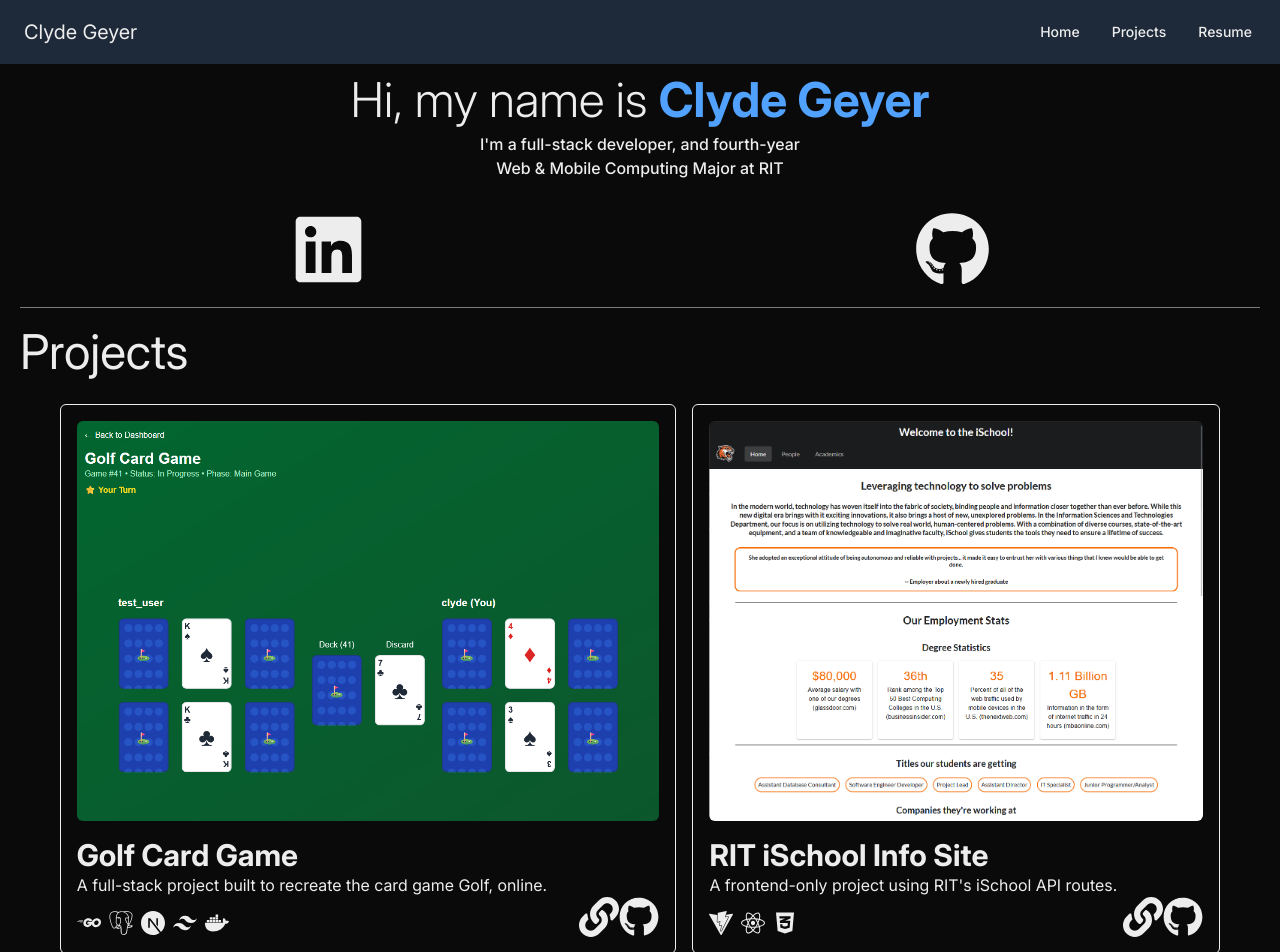
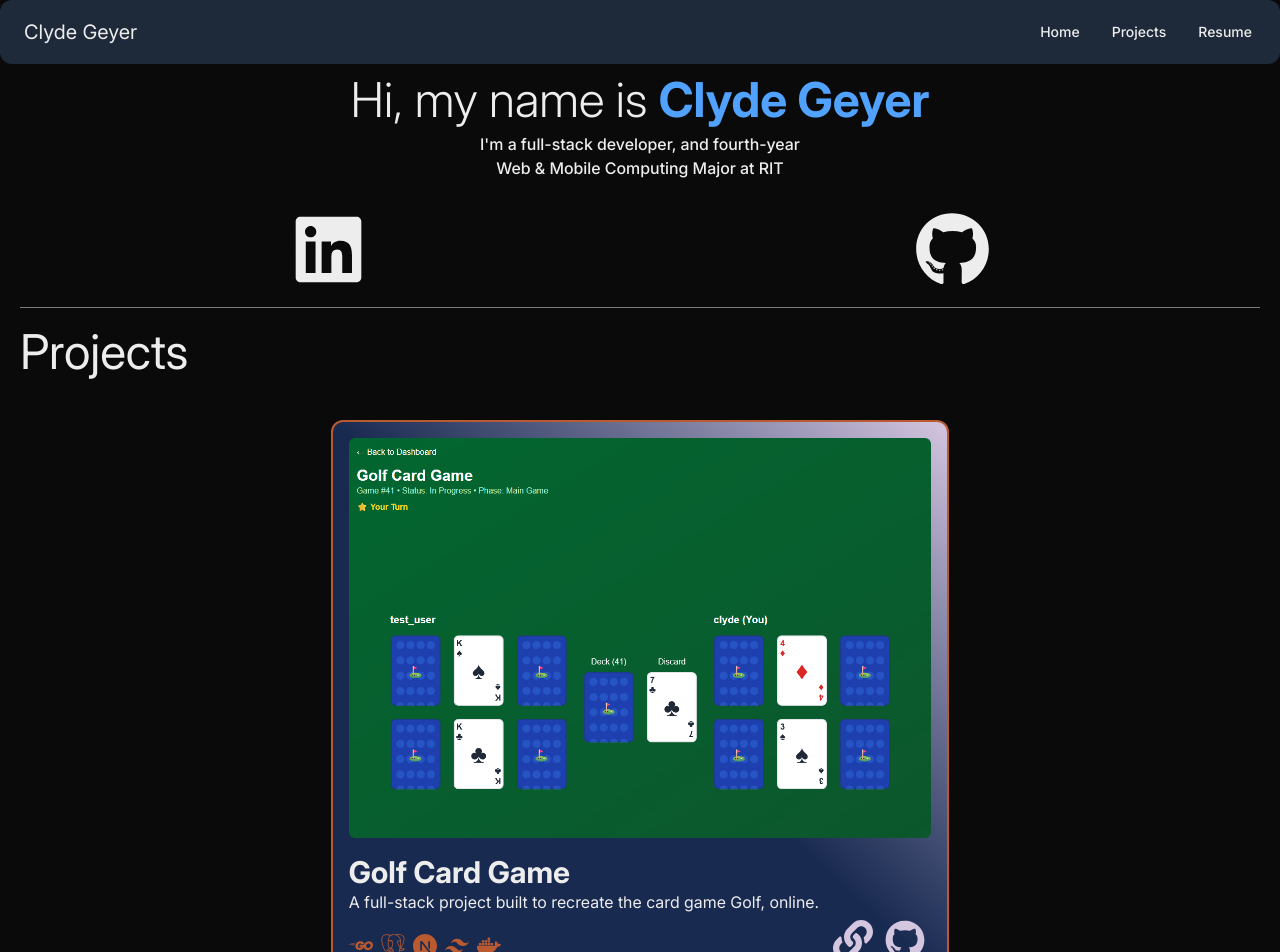
Before and after one commit to CodingArctic/next-portfolio, a Next.js app: page / in a window 1280 px wide. Shown: the top 952 px of the page. Built offline with nearby package versions, Linux system fonts and the light colour scheme.

Commit message:
add gradient to project cards & colorful border

```diff
--- a/src/app/components/ProjectCard.js
+++ b/src/app/components/ProjectCard.js
@@ -37,7 +37,7 @@ const iconMap = {
 const ProjectCard = ({ title, link, github, image, description, techStack = [] }) => {
     return (
         <>
-            <div className="border-1 rounded-md max-w-2xl m-2 p-4">
+            <div className="border-2 border-[#BA5A31] rounded-xl max-w-2xl m-6 p-4 bg-gradient-to-bl from-[#D5C6E0] via-[#192A51] to-[#192A51] transform transition duration-250 hover:scale-103">
                 <Image
                     src={image}
                     width={600}
@@ -59,7 +59,7 @@ const ProjectCard = ({ title, link, github, image, description, techStack = [] }
                                 const Icon = iconMap[tech.toLowerCase()];
                                 return Icon ? (
                                     <div key={index} className="flex items-center gap-1 text-sm">
-                                        <Icon size={24} />
+                                        <Icon size={24} color="#BA5A31"/>
                                     </div>
                                 ) : null;
                             })}
@@ -67,13 +67,13 @@ const ProjectCard = ({ title, link, github, image, description, techStack = [] }
                     )}
                     <div className="flex flex-row">
                         {link && (
-                            <Link target="_blank" href={link}>
-                                <FaLink size={40} />
+                            <Link target="_blank" className="p-1.5" href={link}>
+                                <FaLink size={40} color="#D5C6E0"/>
                             </Link>
                         )}
                         {github && (
-                            <Link target="_blank" href={github}>
-                                <FaGithub size={40} />
+                            <Link target="_blank" className="p-1.5" href={github}>
+                                <FaGithub size={40} color="#D5C6E0"/>
                             </Link>
                         )}
                     </div>
```
